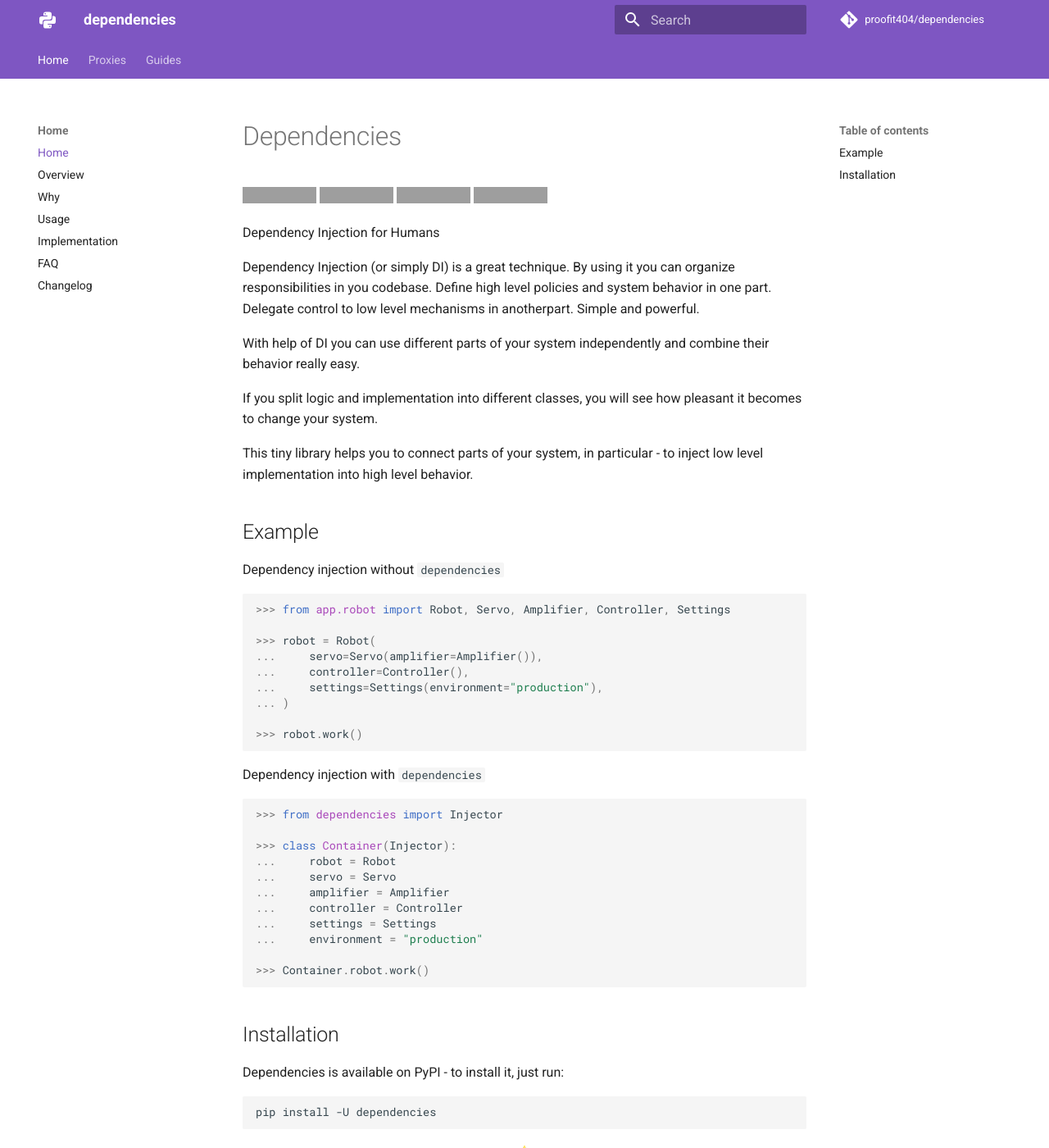
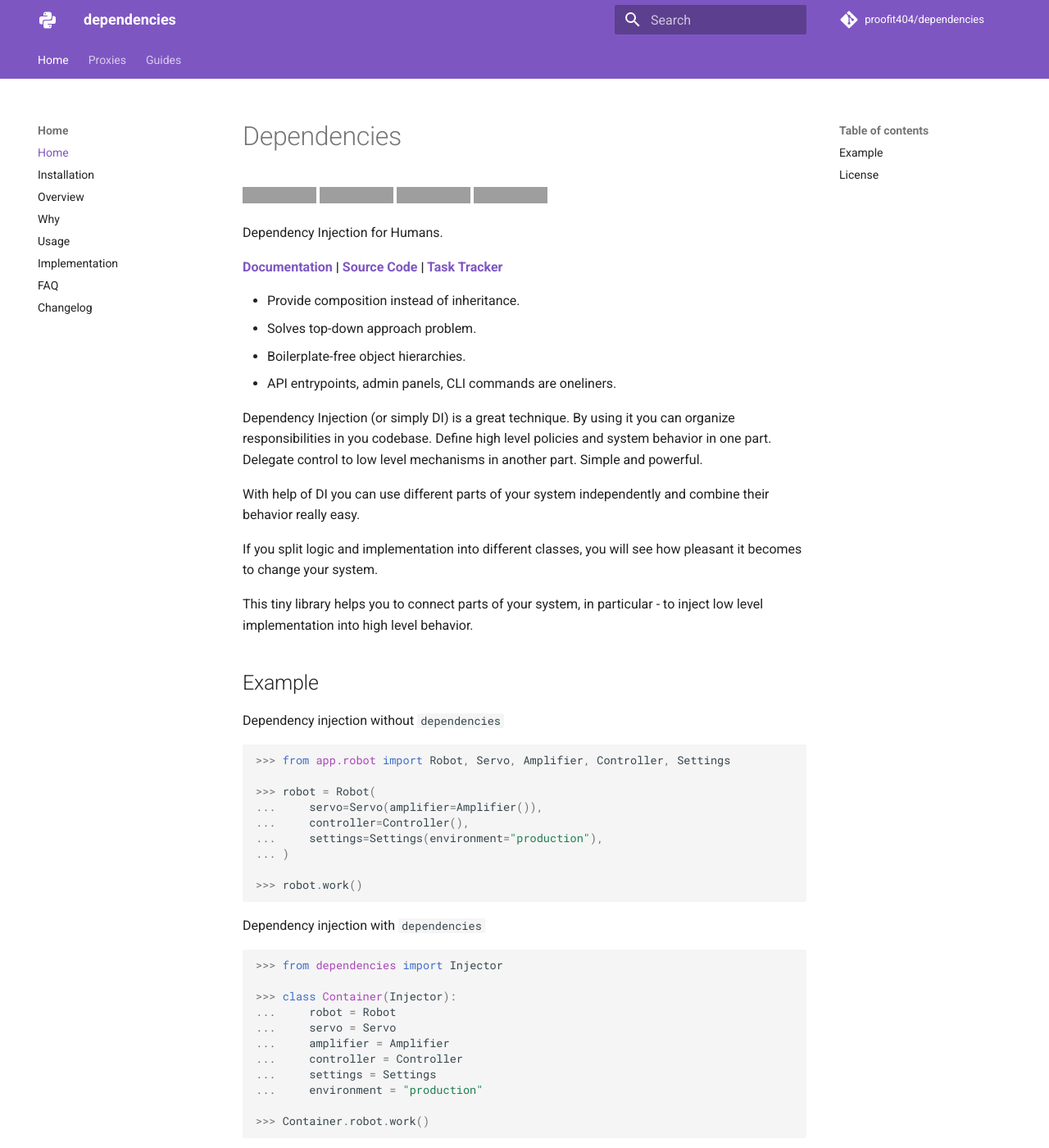
Before and after one commit to proofit404/dependencies, an MkDocs documentation site: the page built from docs/index.md, in a window 1280 px wide and 1400 px high. Shown: the whole window at 82% size. Built offline with MkDocs 1.6.1 and Material for MkDocs 9.7.7, drawn with Linux system fonts in a browser that asks for light colours; comment, search, counter and statistics services are not loaded; some of the changed text lies outside the part shown; grey boxes are pictures that could not be loaded.

Commit message:
docs: readme file should be the index of the docs

````diff
--- a/docs/index.md
+++ b/docs/index.md
@@ -5,12 +5,19 @@
 [![pypi](https://img.shields.io/pypi/v/dependencies?style=flat-square)](https://pypi.python.org/pypi/dependencies/)
 [![conda](https://img.shields.io/conda/vn/conda-forge/dependencies?style=flat-square)](https://anaconda.org/conda-forge/dependencies)
 
-Dependency Injection for Humans
+Dependency Injection for Humans.
+
+**[Documentation](https://proofit404.github.io/dependencies/) | [Source Code](https://github.com/proofit404/dependencies) | [Task Tracker](https://github.com/proofit404/dependencies/issues)**
+
+- Provide composition instead of inheritance.
+- Solves top-down approach problem.
+- Boilerplate-free object hierarchies.
+- API entrypoints, admin panels, CLI commands are oneliners.
 
 Dependency Injection (or simply DI) is a great technique. By using it you
 can organize responsibilities in you codebase. Define high level
 policies and system behavior in one part. Delegate control to low level
-mechanisms in anotherpart. Simple and powerful.
+mechanisms in another part. Simple and powerful.
 
 With help of DI you can use different parts of your system independently
 and combine their behavior really easy.
@@ -57,13 +64,9 @@
 
 ```
 
-## Installation
+## License
 
-Dependencies is available on PyPI - to install it, just run:
-
-```bash
-pip install -U dependencies
-```
+Dependencies library is offered under the two clause BSD license.
 
 <p align="center">&mdash; ⭐️ &mdash;</p>
 <p align="center"><i>The dependencies library is part of the SOLID python family.</i></p>
--- a/mkdocs.yml
+++ b/mkdocs.yml
@@ -30,6 +30,7 @@
 nav:
   - Home:
       - Home: index.md
+      - Installation: installation.md
       - Overview: overview.md
       - Why: why.md
       - Usage: usage.md
````
Also changed, not shown: README.md (+1 -62 lines), docs/installation.md (added, +12 -0 lines), pyproject.toml (+3 -4 lines).
